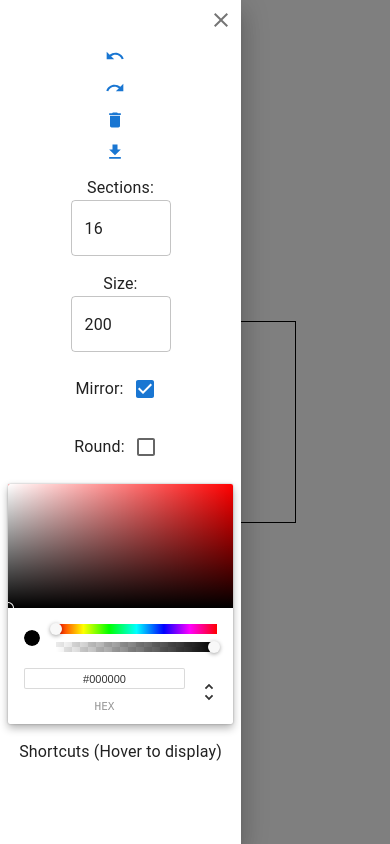
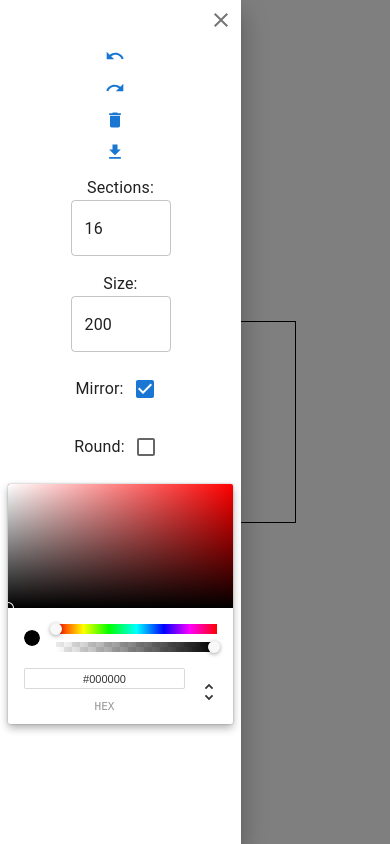
Before and after one commit to humanoid01/mandalian, a React (Vite) app in the folder mandalian/: page / in a window 390 px wide. Both pictures are taken after a click on the button 27 px from the left and 36 px from the top of the page. Built offline with nearby package versions, Linux system fonts and the light colour scheme.

Commit message:
hide shortcuts on mobile devices

```diff
--- a/mandalian/src/components/DrawingCanvas/DrawingCanvas.tsx
+++ b/mandalian/src/components/DrawingCanvas/DrawingCanvas.tsx
@@ -228,11 +228,13 @@ const DrawingCanvas: React.FC = () => {
                 />
               </Box>
               <ChromePicker onChange={handleColor} color={color} />
-              <Typography
-                title={`Ctrl+Z to undo \nCtrl+Y to redo`}
-                sx={{ cursor: 'help' }}>
-                Shortcuts (Hover to display)
-              </Typography>
+              {matches ? (
+                <Typography
+                  title={`Ctrl+Z to undo \nCtrl+Y to redo`}
+                  sx={{ cursor: 'help' }}>
+                  Shortcuts (Hover to display)
+                </Typography>
+              ) : null}
             </Stack>
           </Drawer>
         </Box>
```
